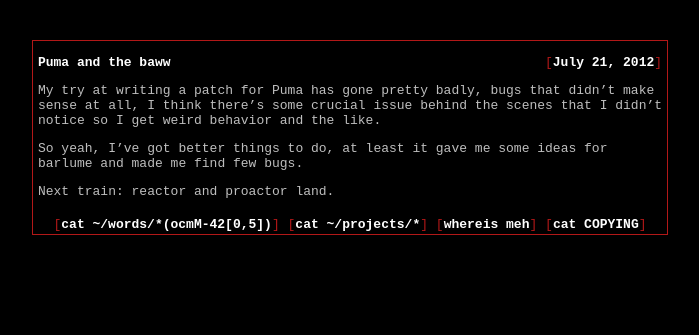
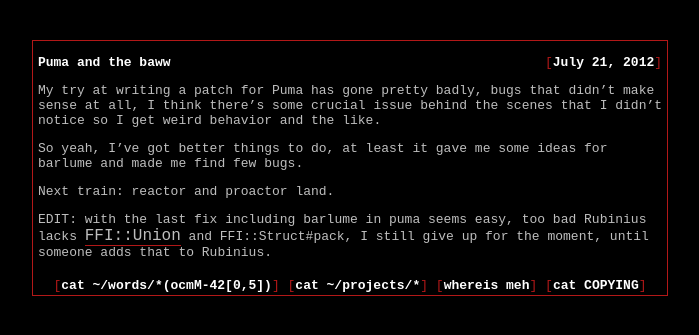
Before and after one commit to meh/meh.github.io, a Jekyll site: the page built from _posts/programming/2012-07-21-aaand-I-give-up-on-puma.md, in a window 1280 px wide. Shown: the top 335 px of the page, without its empty margins (290-989 px from the left). Built offline with Jekyll 4.4.1, drawn with Linux system fonts in a browser that asks for light colours.

Commit message:
posts: add an update

```diff
--- a/_posts/programming/2012-07-21-aaand-I-give-up-on-puma.md
+++ b/_posts/programming/2012-07-21-aaand-I-give-up-on-puma.md
@@ -12,3 +12,6 @@ So yeah, I've got better things to do, at least it gave me some ideas for barlum
 me find few bugs.
 
 Next train: reactor and proactor land.
+
+EDIT: with the last fix including barlume in puma seems easy, too bad Rubinius lacks `FFI::Union`
+and FFI::Struct#pack, I still give up for the moment, until someone adds that to Rubinius.
```
